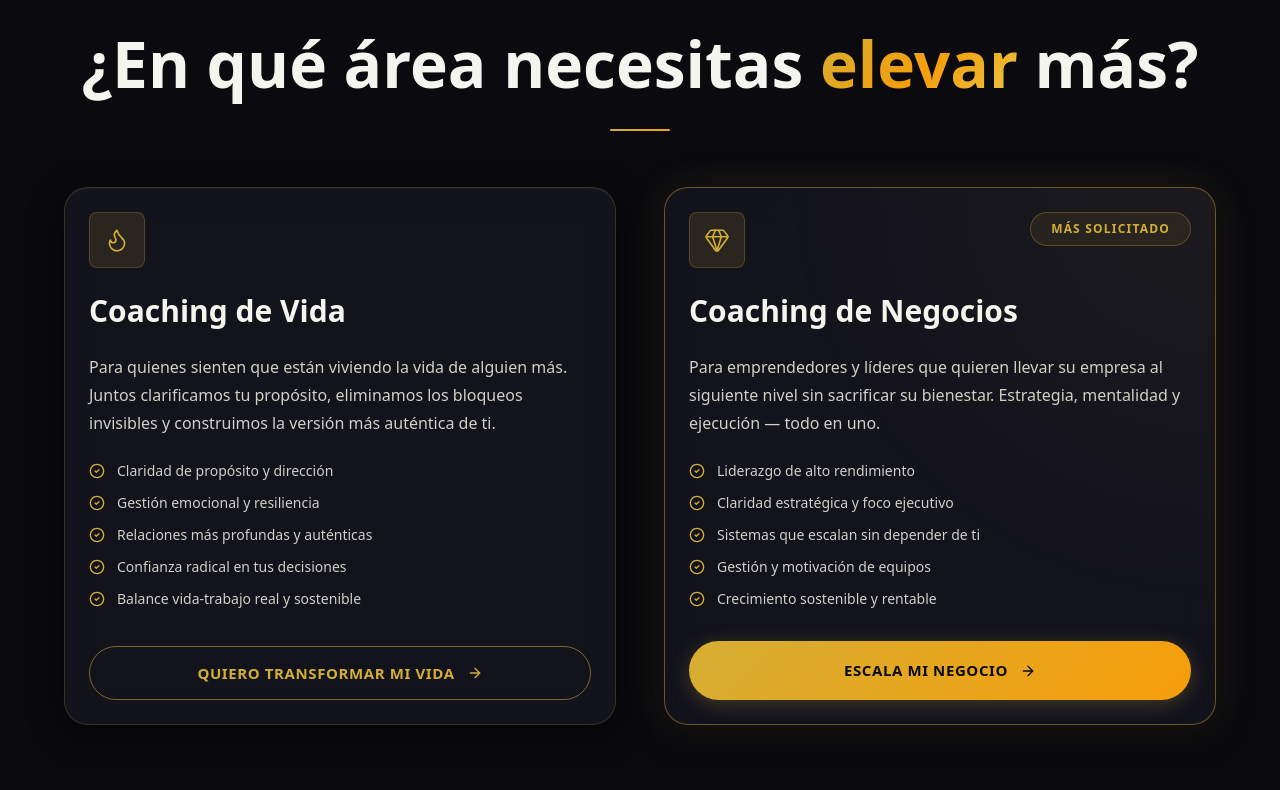
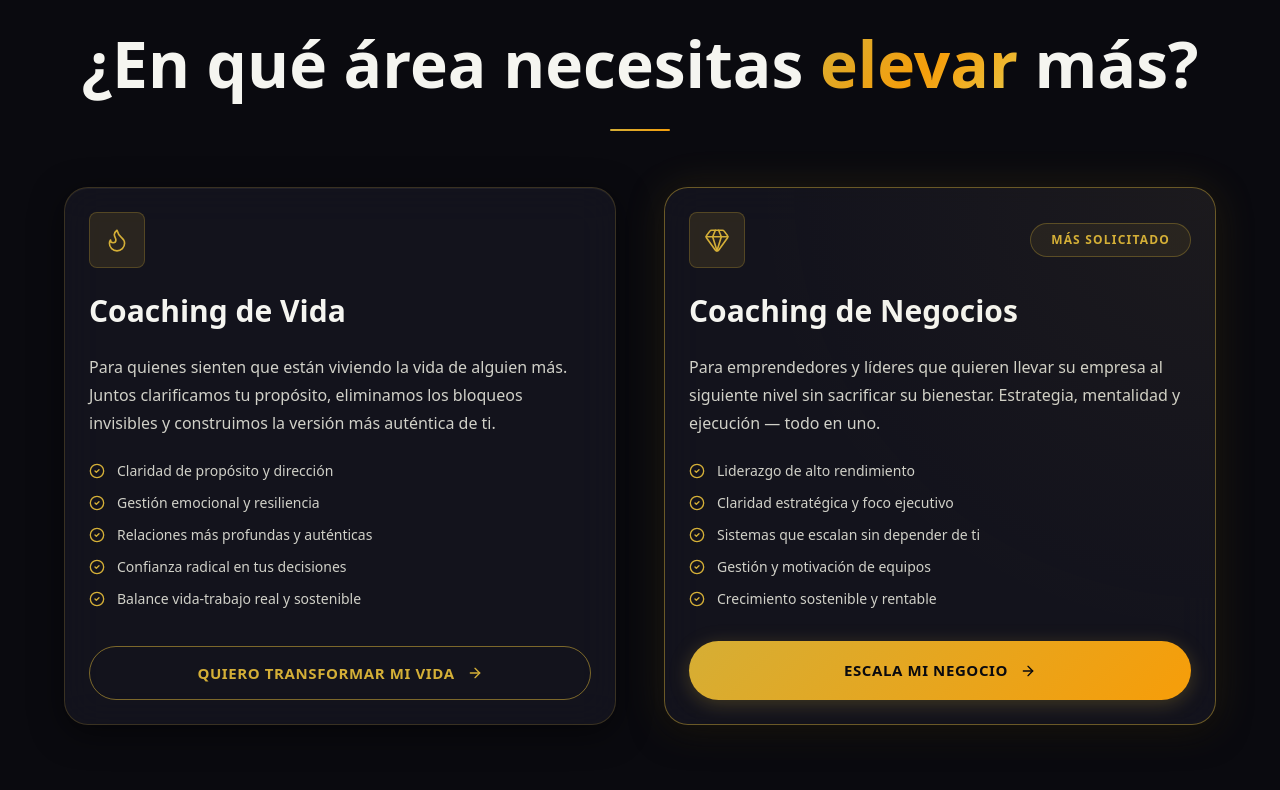
Before and after one commit to jagoff/web-coaching-terceros, a Next.js app: page / in a window 1280 px wide. Shown: the part 2907-3697 px from the top of the page. Built offline with nearby package versions, Linux system fonts and the light colour scheme; no server answers.

Commit message:
style: icon + badge in same flex row so both service cards align perfectly

```diff
--- a/components/sections/Services.tsx
+++ b/components/sections/Services.tsx
@@ -151,16 +151,10 @@ export default function Services() {
                   />
                 )}
 
-                {/* Badge */}
-                {service.badge && (
-                  <span className="badge text-xs absolute" style={{ top: "1.5rem", right: "1.5rem" }}>
-                    {service.badge}
-                  </span>
-                )}
-
-                {/* Icon */}
+                {/* Icon + Badge row */}
+                <div className="flex items-center justify-between mb-6">
                   <motion.div
-                  className="w-14 h-14 rounded-lg flex items-center justify-center mb-6"
+                    className="w-14 h-14 rounded-lg flex items-center justify-center"
                     style={{
                       background: "rgba(212,175,55,0.12)",
                       border: "1px solid rgba(212,175,55,0.25)",
@@ -171,6 +165,12 @@ export default function Services() {
                   >
                     <Icon size={26} strokeWidth={1.5} />
                   </motion.div>
+                  {service.badge && (
+                    <span className="badge text-xs">
+                      {service.badge}
+                    </span>
+                  )}
+                </div>
 
                 <h3
                   className="heading-md mb-6"
```
Lines whose indentation alone changed are shown as unchanged.
